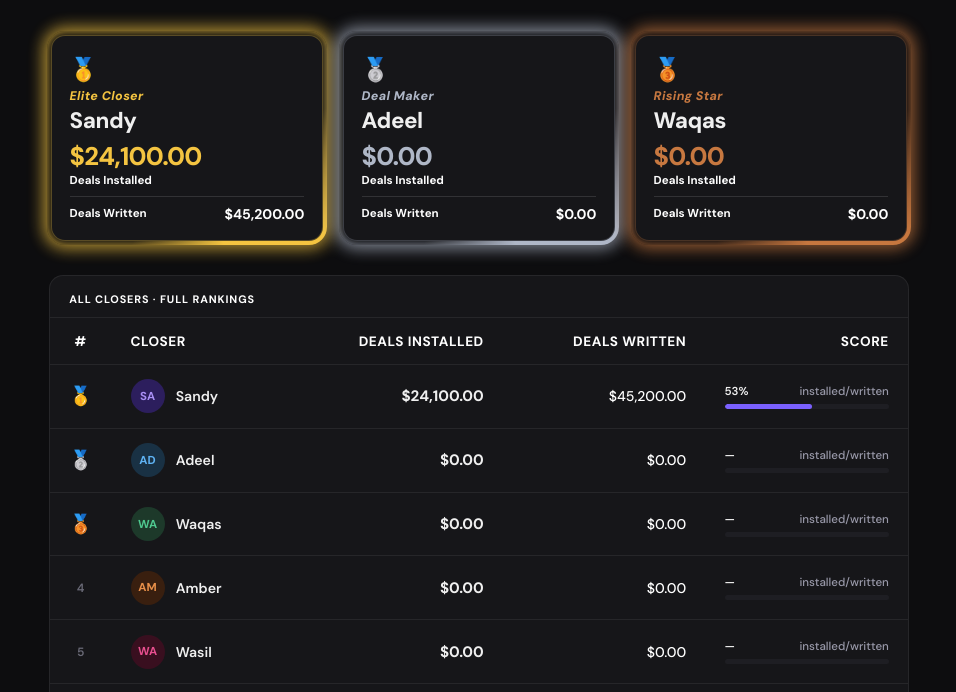
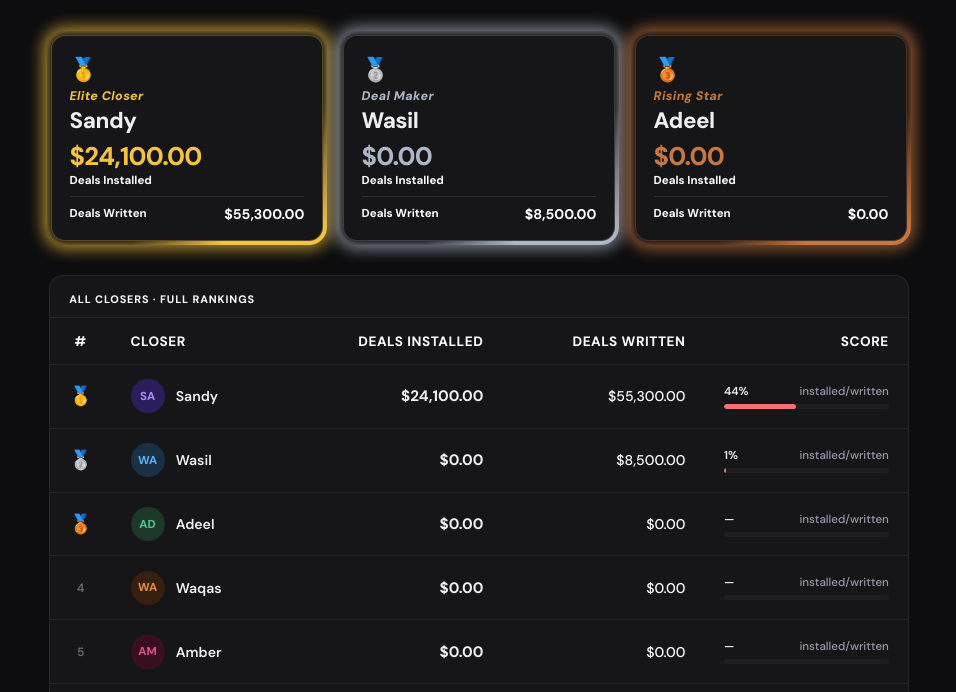
Before and after one commit to Pineapple-max3d/Sales-leaderboard, a plain HTML site: page index.html in a window 1280 px wide. Shown: the part 108-800 px from the top of the page, without its empty margins (161-1117 px from the left). Drawn offline with Linux system fonts and the light colour scheme.

Commit message:
Sandy written +$10,100 → $55,300 | Wasil written $8,500

```diff
--- a/index.html
+++ b/index.html
@@ -7,7 +7,6 @@
 <link href="https://fonts.googleapis.com/css2?family=DM+Sans:ital,wght@0,400;0,500;0,600;0,700;0,800;1,700;1,800&display=swap" rel="stylesheet">
 <style>
   *, *::before, *::after { box-sizing: border-box; margin: 0; padding: 0; }
-
   :root {
     --bg: #0d0d0f; --surface: #17171a; --surface2: #1f1f24;
     --border: rgba(255,255,255,0.07); --text: #f0f0f0; --muted: #6b6b78;
@@ -16,24 +15,20 @@
     --bronze: #c87941; --bronze-bg: rgba(200,121,65,0.10); --bronze-border: rgba(200,121,65,0.28);
     --accent: #7b61ff; --green: #34d399; --red: #f87171;
   }
-
   body { font-family: 'DM Sans', sans-serif; background: var(--bg); color: var(--text); min-height: 100vh; padding: 2.5rem 1.2rem 3rem; }
   .page { max-width: 860px; margin: 0 auto; }
   .header { display: flex; align-items: flex-end; justify-content: space-between; margin-bottom: 2.2rem; gap: 1rem; flex-wrap: wrap; }
   .header h1 { font-size: clamp(1.7rem, 4vw, 2.5rem); font-weight: 800; letter-spacing: -0.04em; color: var(--text); line-height: 1; }
   .header p { font-size: 0.78rem; color: var(--muted); margin-top: 0.35rem; letter-spacing: 0.05em; text-transform: uppercase; }
   .period { background: var(--surface2); border: 1px solid var(--border); border-radius: 8px; padding: 0.45rem 0.9rem; font-size: 0.72rem; color: var(--muted); letter-spacing: 0.06em; text-transform: uppercase; align-self: center; white-space: nowrap; }
-
   .podium { display: grid; grid-template-columns: repeat(3,1fr); gap: 1rem; margin-bottom: 2rem; }
   .pc-wrap { position: relative; border-radius: 16px; padding: 2px; }
   .pc-wrap::before { content: ''; position: absolute; inset: -2px; border-radius: 18px; background: conic-gradient(from var(--angle, 0deg), rgba(0,0,0,0) 0%, rgba(0,0,0,0) 55%, var(--ring-color) 68%, var(--ring-color) 78%, rgba(0,0,0,0) 91%, rgba(0,0,0,0) 100%); animation: spin 3s linear infinite; }
   .pc-wrap::after { content: ''; position: absolute; inset: -2px; border-radius: 18px; background: transparent; box-shadow: 0 0 16px 4px var(--ring-color), inset 0 0 8px 1px var(--ring-color); animation: pulse 2s ease-in-out infinite; opacity: 0.45; }
-  .pc-wrap.gold  { --ring-color: #f5c542; }
-  .pc-wrap.silver{ --ring-color: #b0b8c8; }
-  .pc-wrap.bronze{ --ring-color: #c87941; }
+  .pc-wrap.gold { --ring-color: #f5c542; } .pc-wrap.silver { --ring-color: #b0b8c8; } .pc-wrap.bronze { --ring-color: #c87941; }
   @property --angle { syntax: '<angle>'; initial-value: 0deg; inherits: false; }
-  @keyframes spin   { to { --angle: 360deg; } }
-  @keyframes pulse  { 0%,100%{ opacity: 0.3; } 50%{ opacity: 0.7; } }
+  @keyframes spin { to { --angle: 360deg; } }
+  @keyframes pulse { 0%,100%{ opacity: 0.3; } 50%{ opacity: 0.7; } }
   .pc { border-radius: 14px; padding: 1.2rem 1.1rem 1.1rem; border: 1px solid; position: relative; overflow: hidden; display: flex; flex-direction: column; gap: 0.22rem; z-index: 1; }
   .p1 { background: var(--surface); border-color: var(--gold-border); }
   .p2 { background: var(--surface); border-color: var(--silver-border); }
@@ -89,7 +84,7 @@
     .pwrow { margin-top: 0.2rem; padding-top: 0.2rem; }
     .score-cell, thead th.score-th { display: none; }
   }
-  body.light { --bg: #f4f4f6; --surface: #ffffff; --surface2: #ebebf0; --border: rgba(0,0,0,0.08); --text: #111114; --muted: #888896; --gold: #c9900a; --gold-bg: rgba(201,144,10,0.08); --gold-border: rgba(201,144,10,0.25); --silver: #6b7a90; --silver-bg: rgba(107,122,144,0.08); --silver-border: rgba(107,122,144,0.22); --bronze: #a85e25; --bronze-bg: rgba(168,94,37,0.08); --bronze-border: rgba(168,94,37,0.22); --accent: #5b42d6; --green: #16a06a; --red: #dc3545; }
+  body.light { --bg: #f4f4f6; --surface: #ffffff; --surface2: #ebebf0; --border: rgba(0,0,0,0.08); --text: #111114; --muted: #888896; --gold: #c9900a; --gold-border: rgba(201,144,10,0.25); --silver: #6b7a90; --silver-border: rgba(107,122,144,0.22); --bronze: #a85e25; --bronze-border: rgba(168,94,37,0.22); --accent: #5b42d6; --green: #16a06a; --red: #dc3545; }
   body.light .period { color: var(--muted); } body.light thead th { color: #111114; } body.light .table-title { color: #111114; }
   body.light .installed-val { color: #111114; } body.light .written-val { color: #333340; }
   body.light .pinst-lbl { color: #333340; } body.light .pwlbl { color: #333340; } body.light .pwval { color: #333340; }
@@ -194,8 +189,8 @@ const reps = [
   { name:"Adeel",  installed:0,     written:0     },
   { name:"Waqas",  installed:0,     written:0     },
   { name:"Amber",  installed:0,     written:0     },
-  { name:"Sandy",  installed:24100, written:45200 },
-  { name:"Wasil",  installed:0,     written:0     },
+  { name:"Sandy",  installed:24100, written:55300 },
+  { name:"Wasil",  installed:0,     written:8500  },
   { name:"Nitesh", installed:0,     written:0     },
   { name:"Vish",   installed:0,     written:0     },
 ];
```
